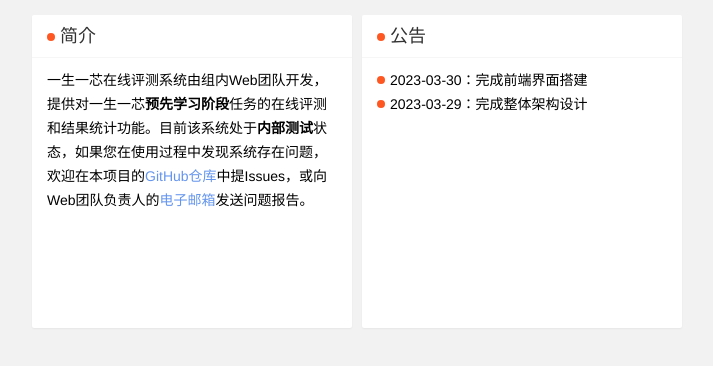
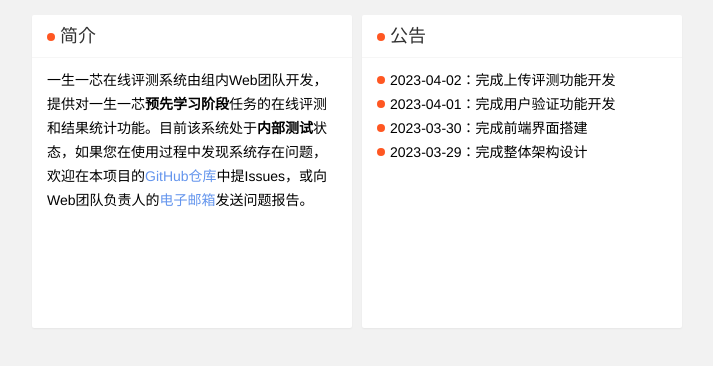
Before and after one commit to oscc-web/ysyx-oj-system, a website: page public/html/home.html in a window 1280 px wide. Shown: the whole page, without its empty margins (283-996 px from the left). Drawn offline with Linux system fonts and the light colour scheme.

Commit message:
feat: add the news

```diff
--- a/public/html/home.html
+++ b/public/html/home.html
@@ -43,6 +43,8 @@
                     <div class="layui-card-header"><span class="layui-badge-dot"></span>公告</div>
                     <div class="layui-card-body">
                         <ul>
+                            <li><span class="layui-badge-dot"></span>2023-04-02：完成上传评测功能开发</li>
+                            <li><span class="layui-badge-dot"></span>2023-04-01：完成用户验证功能开发</li>
                             <li><span class="layui-badge-dot"></span>2023-03-30：完成前端界面搭建</li>
                             <li><span class="layui-badge-dot"></span>2023-03-29：完成整体架构设计</li>
                         </ul>
```
